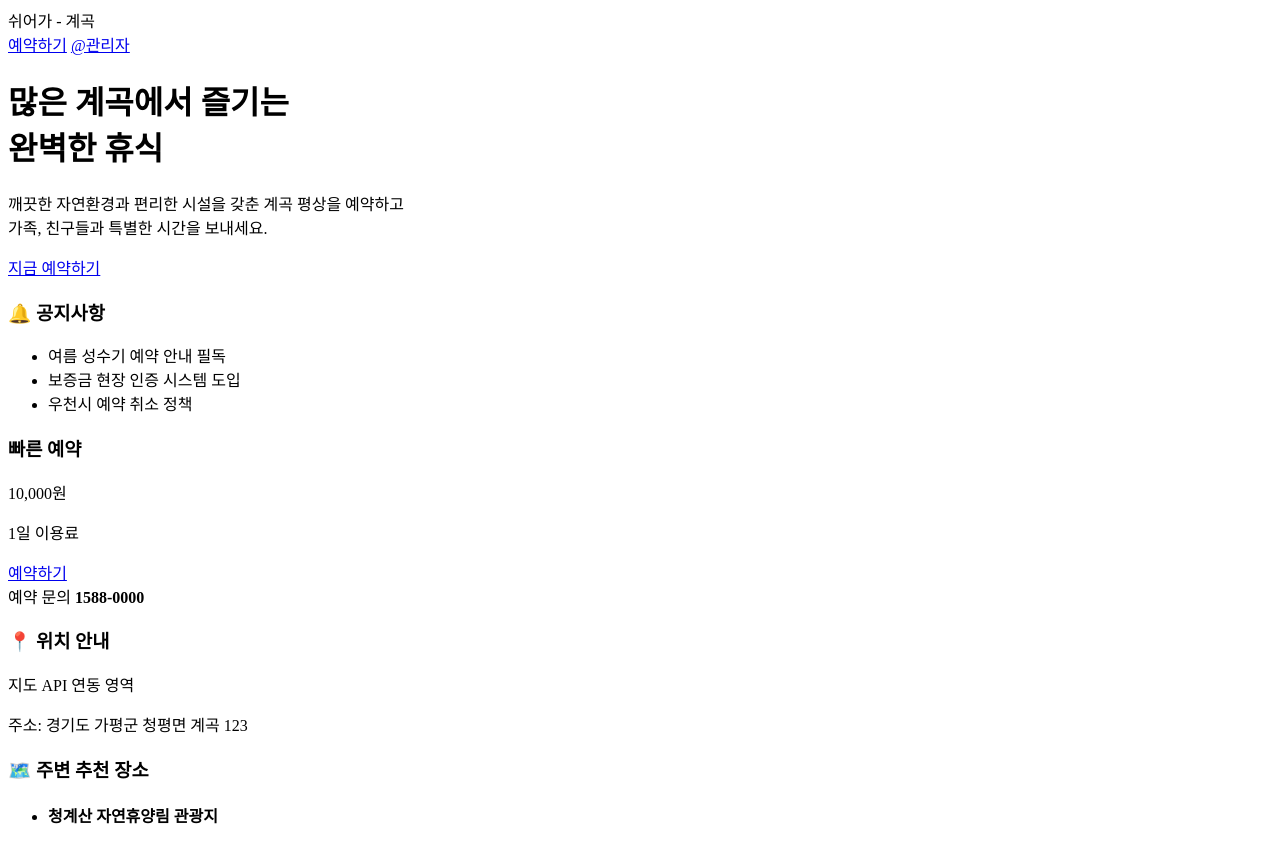
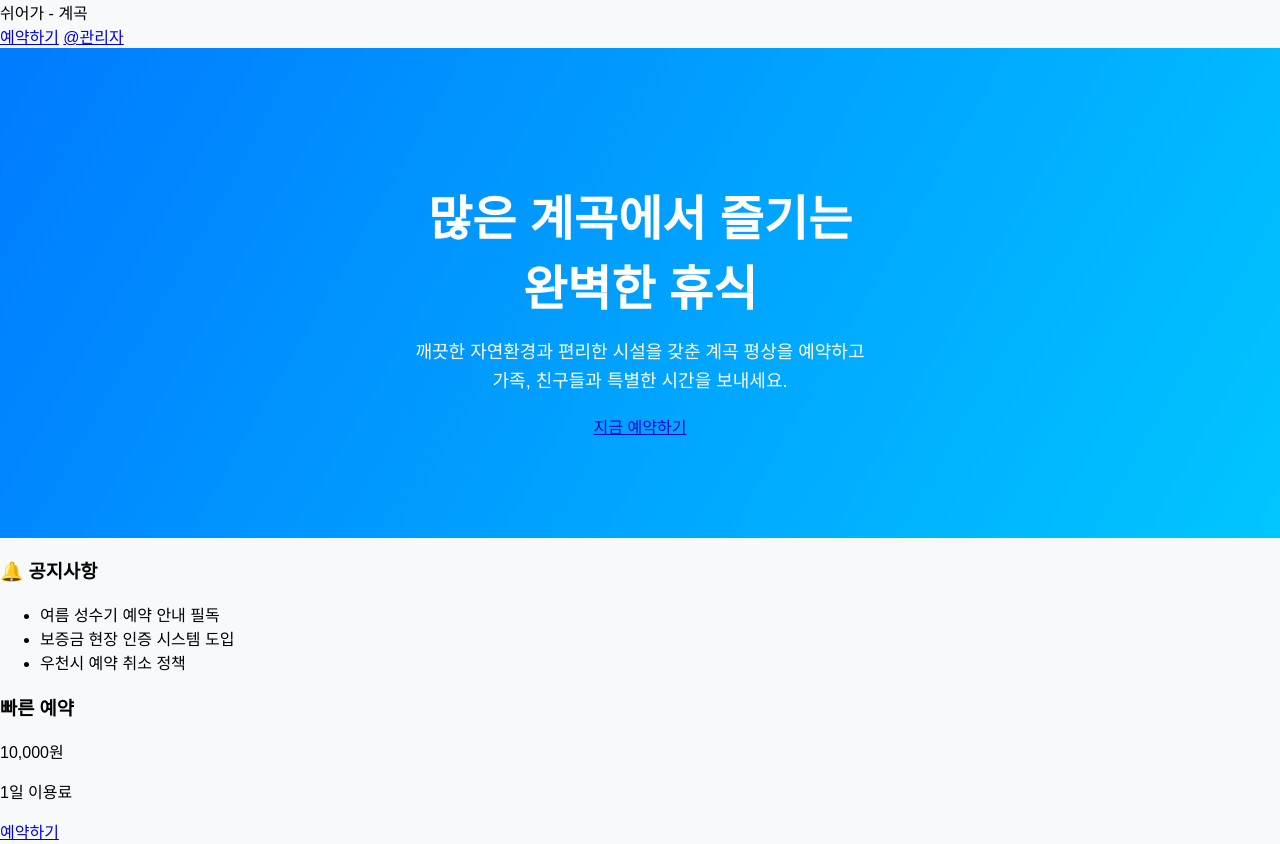
Before and after one commit to sanghun0002/-, a plain HTML site: page index.html in a window 1280 px wide. Shown: the top 844 px of the page. Drawn offline with Linux system fonts and the light colour scheme.

Commit message:
웹사이트 내용 추가

```diff
--- /dev/null
+++ b/style.css
@@ -0,0 +1,30 @@
+/* style.css 파일에 이 내용을 넣어보세요 */
+
+/* 웹사이트 전체의 기본 폰트와 배경색 설정 */
+body {
+    font-family: sans-serif; /* 깔끔한 기본 폰트 */
+    margin: 0;
+    background-color: #f8f9fa;
+}
+
+/* 메인 소개 섹션 스타일링 */
+.hero-section {
+    /* 이미지처럼 파란색 계열의 그라데이션 배경 적용 */
+    background: linear-gradient(120deg, #007bff, #00c6ff);
+
+    color: white; /* 내부의 모든 글자색을 흰색으로 */
+    padding: 100px 20px; /* 안쪽 여백 (상하 100px, 좌우 20px) */
+    text-align: center; /* 텍스트 가운데 정렬 */
+}
+
+/* 메인 섹션의 h1 제목 스타일링 */
+.hero-section h1 {
+    font-size: 48px; /* 글자 크기 */
+    margin-bottom: 16px; /* 제목 아래 여백 */
+}
+
+/* 메인 섹션의 p 문단 스타일링 */
+.hero-section p {
+    font-size: 18px;
+    line-height: 1.6; /* 줄 간격 */
+}
```
Also changed, not shown: index.html (+1 -0 lines).
